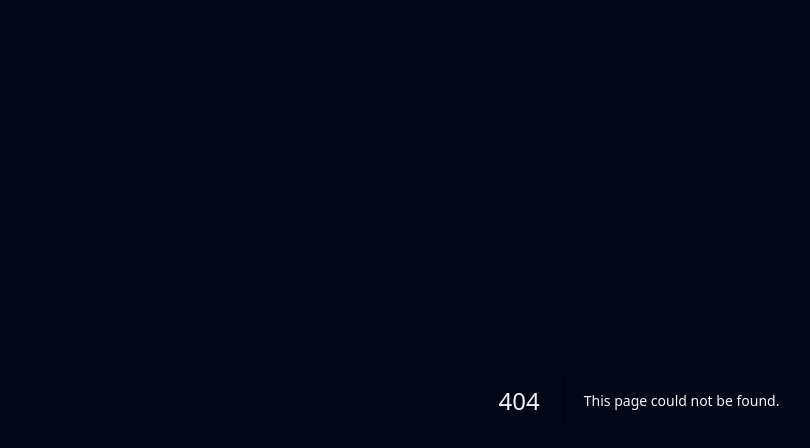
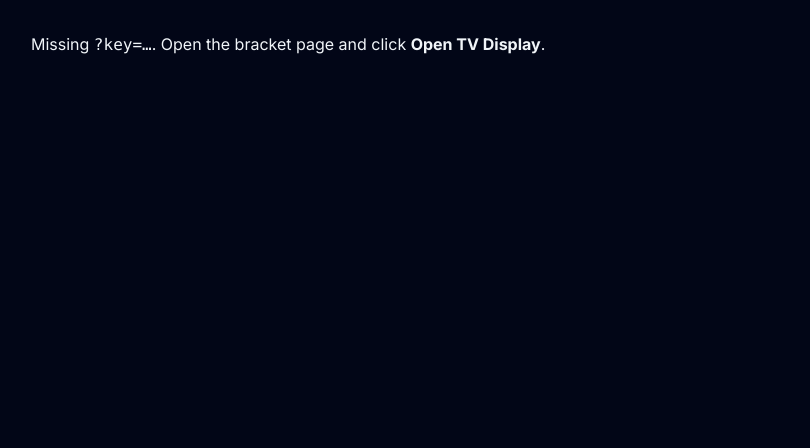
Before and after one commit to 1pocket/tabletimepro-tournaments, a Next.js app in the folder tabletimepro-tournaments/apps/web/: page /1/display in a window 1280 px wide. Before the commit this address had no page. Shown: the top 448 px of the page, without its empty margins (1-811 px from the left). Built offline with nearby package versions, Linux system fonts and the light colour scheme.

Commit message:
Create page.tsx

```diff
--- /dev/null
+++ b/tabletimepro-tournaments/apps/web/app/[tenantId]/display/page.tsx
@@ -0,0 +1,90 @@
+'use client';
+
+import { useEffect, useMemo, useState } from 'react';
+import { useSearchParams } from 'next/navigation';
+
+type Match = { id: string; round: number; side: 'W'|'L'; p1?: string|null; p2?: string|null; winnerSlot?: 'p1'|'p2' };
+type Snapshot = { winners: Match[]; losers: Match[] };
+
+export default function DisplayPage() {
+  const sp = useSearchParams();
+  const key = sp.get('key') || '';
+  const [snap, setSnap] = useState<Snapshot | null>(null);
+
+  // pull immediately + poll every 5s
+  useEffect(() => {
+    const read = () => {
+      if (typeof window === 'undefined' || !key) return;
+      try { const s = window.localStorage.getItem(key); if (s) setSnap(JSON.parse(s)); } catch {}
+    };
+    read();
+    const t = setInterval(read, 5000);
+    return () => clearInterval(t);
+  }, [key]);
+
+  const winnersByRound = useMemo(() => groupByRound(snap?.winners ?? [], 'W'), [snap]);
+  const losersByRound = useMemo(() => groupByRound(snap?.losers ?? [], 'L'), [snap]);
+
+  if (!key) return <div className="p-8">Missing <code>?key=…</code>. Open the bracket page and click <b>Open TV Display</b>.</div>;
+  if (!snap) return <div className="p-8">Waiting for tournament state…</div>;
+
+  return (
+    <main className="mx-auto max-w-[1600px] px-6 py-8 space-y-10">
+      <h1 className="text-3xl font-bold tracking-tight">Live Bracket</h1>
+
+      <section>
+        <h2 className="text-xl font-semibold mb-4">Winners</h2>
+        <div className="grid gap-6 md:grid-cols-4">
+          {Array.from(winnersByRound.keys()).map((r) => (
+            <Round key={`W${r}`} title={`W${r}`} matches={winnersByRound.get(r)!} />
+          ))}
+        </div>
+      </section>
+
+      { (snap.losers?.length ?? 0) > 0 && (
+        <section>
+          <h2 className="text-xl font-semibold mb-4">Losers</h2>
+          <div className="grid gap-6 md:grid-cols-6">
+            {Array.from(losersByRound.keys()).map((r) => (
+              <Round key={`L${r}`} title={`L${r}`} matches={losersByRound.get(r)!} />
+            ))}
+          </div>
+        </section>
+      )}
+    </main>
+  );
+}
+
+function Round({ title, matches }: { title: string; matches: Match[] }) {
+  return (
+    <div>
+      <div className="mb-2 text-slate-300 text-lg">{title}</div>
+      <div className="space-y-4">
+        {matches.map((m) => (
+          <div key={m.id} className="rounded-2xl bg-slate-800 p-4 space-y-3 shadow">
+            <div className="text-sm text-slate-400">{m.id}</div>
+            <Row name={m.p1 ?? '— bye —'} win={m.winnerSlot === 'p1'} />
+            <Row name={m.p2 ?? '— bye —'} win={m.winnerSlot === 'p2'} />
+          </div>
+        ))}
+      </div>
+    </div>
+  );
+}
+
+function Row({ name, win }: { name: string; win?: boolean }) {
+  return (
+    <div className={`flex items-center justify-between rounded-xl px-4 py-3 text-xl ${win ? 'bg-emerald-900/40 ring-2 ring-emerald-500' : 'bg-slate-900/60'}`}>
+      <span className={win ? 'font-semibold text-emerald-300' : ''}>{name}</span>
+      <span className="text-slate-500 text-sm">vs</span>
+    </div>
+  );
+}
+
+function groupByRound(matches: Match[], side: 'W' | 'L') {
+  const map = new Map<number, Match[]>();
+  matches.filter(m => m.side === side).forEach(m => {
+    map.set(m.round, [...(map.get(m.round) ?? []), m]);
+  });
+  return map;
+}
```
